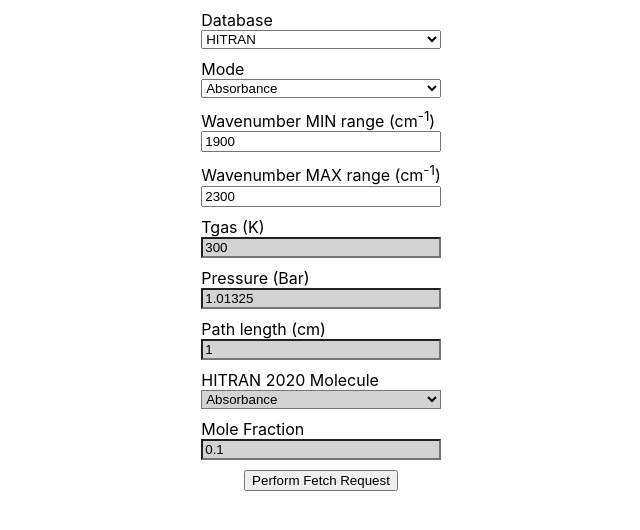
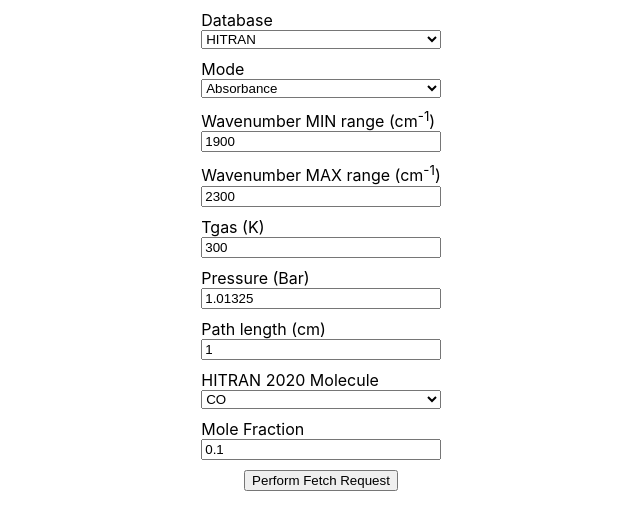
Before and after one commit to VanFossen/raston-graph, a React (Create React App) app: page / in a window 1280 px wide. Shown: the top 530 px of the page, without its empty margins (319-959 px from the left). Built offline with nearby package versions, Linux system fonts and the light colour scheme.

Commit message:
working. no param error checking

```diff
--- a/src/App.css
+++ b/src/App.css
@@ -30,12 +30,3 @@
 label {
   padding-top: 10px;
 }
-
-#tgas,
-#pressure,
-#path,
-#molecule,
-#mole {
-  pointer-events: none;
-  background-color: lightgrey;
-}
--- a/src/App.js
+++ b/src/App.js
@@ -6,11 +6,24 @@
 
 function App() {
   const [data, setData] = useState("");
+  const [params, setParams] = useState({
+    species: [{ molecule: "CO", mole_fraction: 0.1 }],
+    min_wavenumber_range: 1900,
+    max_wavenumber_range: 2300,
+    tgas: 300,
+    tvib: null,
+    trot: null,
+    pressure: 1.01325,
+    path_length: 1,
+    simulate_slit: false,
+    mode: "absorbance",
+    database: "hitran",
+  });
 
   return (
     <div className="App">
-      <Input />
-      <Fetch setData={setData} />
+      <Input params={params} setParams={setParams} />
+      <Fetch params={params} setData={setData} />
       <Graph data={data} />
     </div>
   );
--- a/src/Fetch.jsx
+++ b/src/Fetch.jsx
@@ -1,6 +1,6 @@
 import React from "react";
 
-function Fetch({ setData }) {
+function Fetch({ params, setData }) {
   async function fetchRadis() {
     let response = await fetch("https://api.radis.app/calculate-spectrum", {
       headers: {
@@ -19,7 +19,7 @@
       },
       referrer: "https://www.radis.app/",
       referrerPolicy: "strict-origin-when-cross-origin",
-      body: '{"species":[{"molecule":"CO","mole_fraction":0.1}],"min_wavenumber_range":1900,"max_wavenumber_range":2300,"tgas":300,"tvib":null,"trot":null,"pressure":1.01325,"path_length":1,"simulate_slit":false,"mode":"absorbance","database":"hitran"}',
+      body: JSON.stringify(params),
       method: "POST",
       mode: "cors",
       credentials: "omit",
@@ -36,7 +36,11 @@
     setData(finalData);
   }
 
-  return <button id="button" onClick={fetchRadis}>Perform Fetch Request</button>;
+  return (
+    <button id="button" onClick={fetchRadis}>
+      Perform Fetch Request
+    </button>
+  );
 }
 
 export default Fetch;
--- a/src/Input.jsx
+++ b/src/Input.jsx
@@ -1,63 +1,97 @@
 import React from "react";
 
-function Input() {
+function Input({ params, setParams }) {
   return (
     <div id="input-div">
-      <label for="database">Database</label>
-      <select name="database" id="database">
+      <label htmlFor="database">Database</label>
+      <select
+        id="database"
+        defaultValue={params.database}
+        onChange={(e) => setParams({ ...params, database: e.target.value })}
+      >
         <option value="hitran">HITRAN</option>
+        <option value="geisa">GEISA</option>
       </select>
 
-      <label for="mode">Mode</label>
-      <select name="mode" id="mode">
+      <label htmlFor="mode">Mode</label>
+      <select
+        id="mode"
+        defaultValue={params.mode}
+        onChange={(e) => setParams({ ...params, mode: e.target.value })}
+      >
         <option value="absorbance">Absorbance</option>
+        <option value="radiance">Radiance</option>
+        <option value="transmittance">Transmittance</option>
       </select>
 
-      <label for="min-range">
+      <label htmlFor="min-range">
         Wavenumber MIN range (cm<sup>-1</sup>)
       </label>
       <input
-        name="min-range"
         id="min-range"
         type="number"
-        value={1900}
+        defaultValue={params.min_wavenumber_range}
         min={500}
         max={10000}
+        onChange={(e) =>
+          setParams({ ...params, min_wavenumber_range: e.target.value })
+        }
       ></input>
 
-      <label for="max-range">
+      <label htmlFor="max-range">
         Wavenumber MAX range (cm<sup>-1</sup>)
       </label>
       <input
-        name="max-range"
         id="max-range"
         type="number"
-        value={2300}
+        defaultValue={params.max_wavenumber_range}
         min={500}
         max={10000}
+        onChange={(e) =>
+          setParams({ ...params, max_wavenumber_range: e.target.value })
+        }
       ></input>
 
-      <label for="tgas">Tgas (K)</label>
-      <input name="tgas" id="tgas" type="number" value={300}></input>
+      <label htmlFor="tgas">Tgas (K)</label>
+      <input
+        id="tgas"
+        type="number"
+        defaultValue={params.tgas}
+        onChange={(e) => setParams({ ...params, tgas: e.target.value })}
+      ></input>
 
-      <label for="pressure">Pressure (Bar)</label>
+      <label htmlFor="pressure">Pressure (Bar)</label>
       <input
-        name="pressure"
         id="pressure"
         type="number"
-        value={1.01325}
+        defaultValue={params.pressure}
+        onChange={(e) => setParams({ ...params, pressure: e.target.value })}
       ></input>
 
-      <label for="path">Path length (cm)</label>
-      <input name="path" id="path" type="number" value={1}></input>
+      <label htmlFor="path">Path length (cm)</label>
+      <input
+        id="path"
+        type="number"
+        defaultValue={params.path_length}
+        onChange={(e) => setParams({ ...params, path_length: e.target.value })}
+      ></input>
 
-      <label for="molecule">HITRAN 2020 Molecule</label>
-      <select name="molecule" id="molecule">
-        <option value="CO">Absorbance</option>
+      <label htmlFor="molecule">HITRAN 2020 Molecule</label>
+      <select
+        id="molecule"
+        defaultValue={params.molecule}
+        onClick={(e) => setParams({ ...params, molecule: e.target.value })}
+      >
+        <option value="CO">CO</option>
       </select>
 
-      <label for="mole">Mole Fraction</label>
-      <input name="mole" id="mole" type="number" value={0.1}></input>
+      <label htmlFor="mole">Mole Fraction</label>
+      <input
+        id="mole"
+        type="number"
+        defaultValue={params.species[0].mole_fraction}
+        onClick={(e) => setParams({ ...params, mole_fraction: e.target.value })}
+      ></input>
     </div>
   );
 }
```
